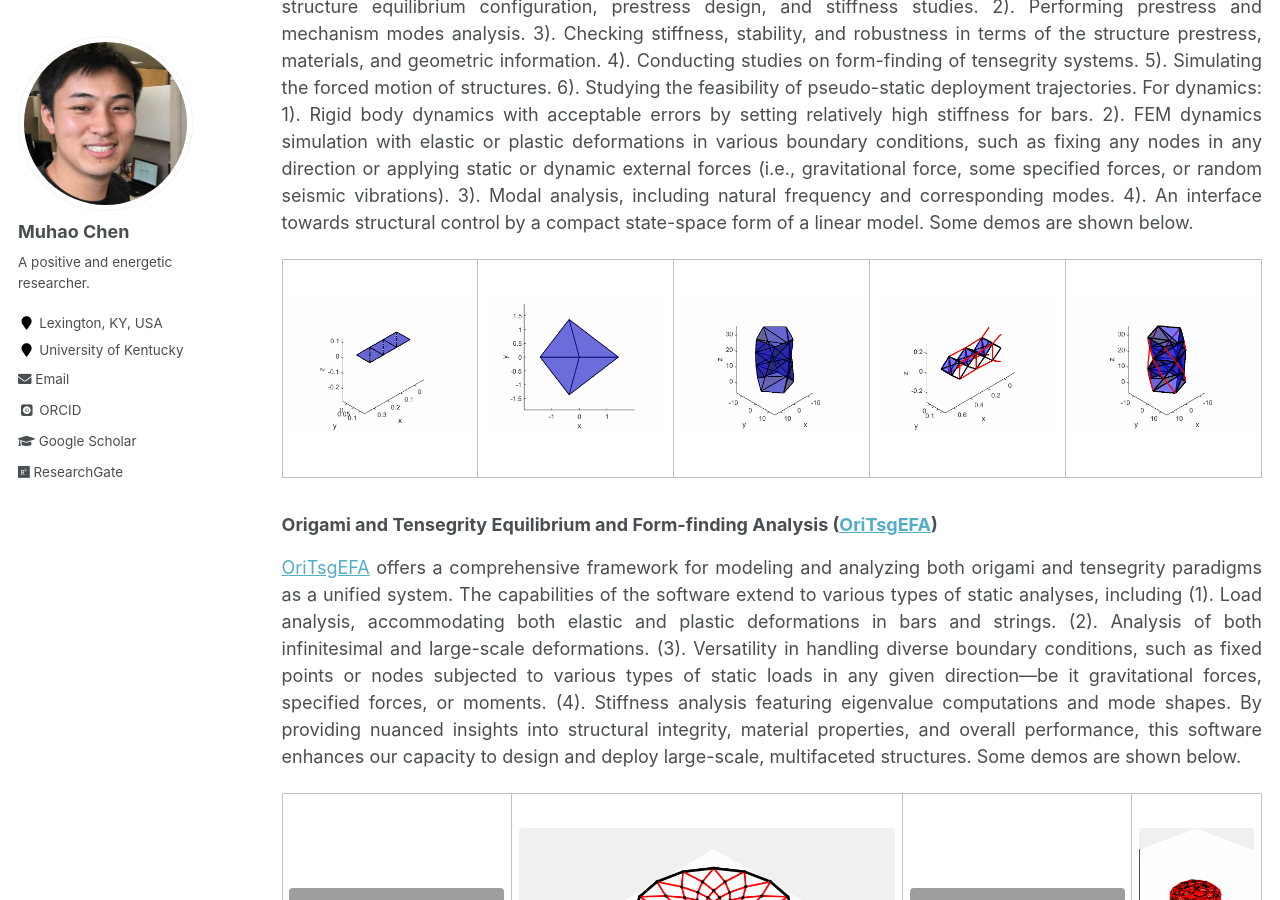
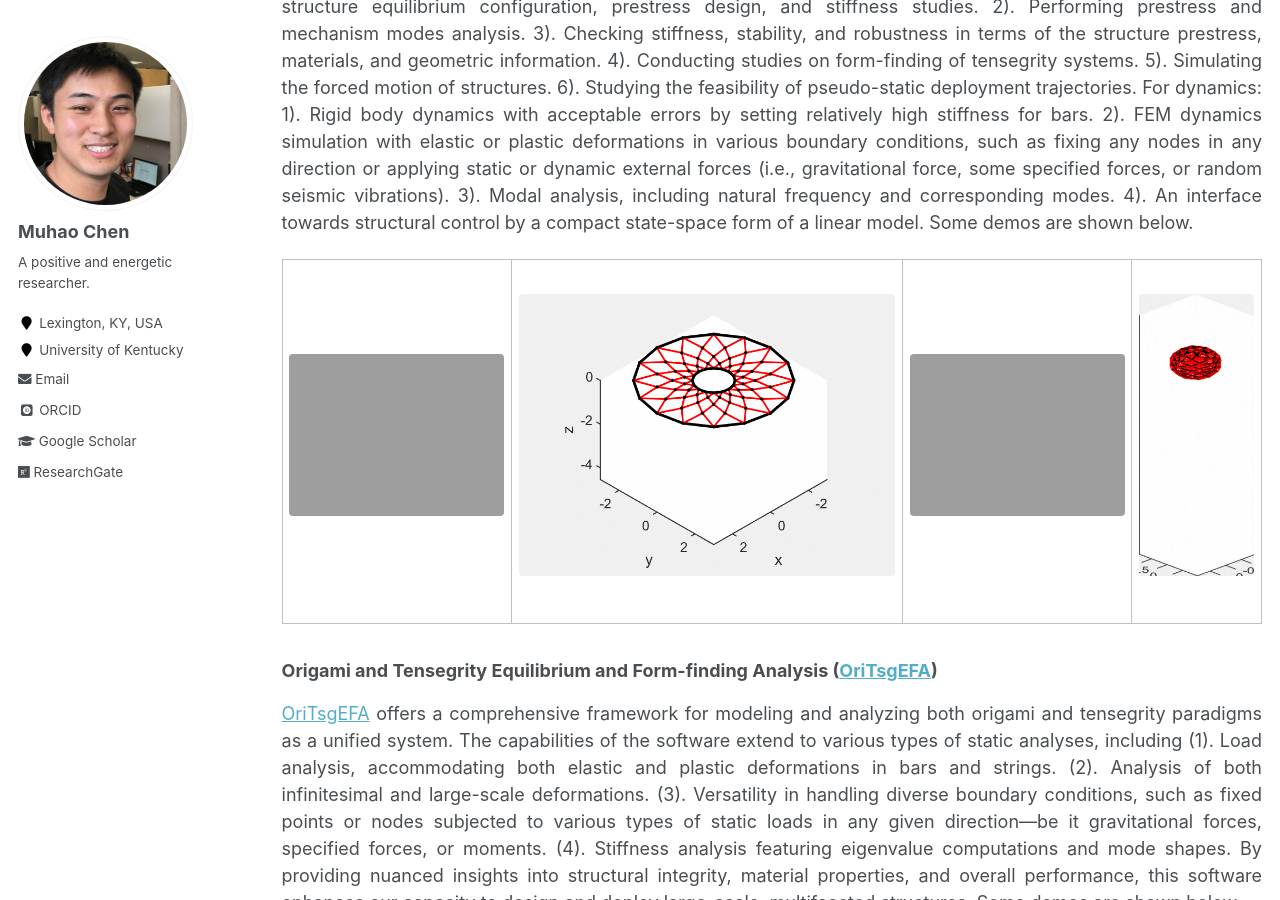
Before and after one commit to Muhao-Chen/muhao-chen.github.io, a Jekyll site: the page built from _pages/resources.md, in a window 1280 px wide and 900 px high, scrolled down 2010 px. Built offline with Jekyll 4.4.1, drawn with Linux system fonts in a browser that asks for light colours; some web fonts are replaced.

Commit message:
Update resources.md

```diff
--- a/_pages/resources.md
+++ b/_pages/resources.md
@@ -37,11 +37,10 @@ We appreciate your interest in our research. We are open and willing to answer a
 
 <table>
 <tr>
-<td><figure><img src="{{ site.url }}/images/rffi/01_origami_finger.gif" width="100px" height="100px"/></figure></td>
-<td><figure><img src="{{ site.url }}/images/rffi/02_A_Mirua.gif" width="100px" height="100px"/></figure></td>
-<td><figure><img src="{{ site.url }}/images/rffi/03_origami_kresling.gif" width="100px" height="100px"/></figure></td>
-<td><figure><img src="{{ site.url }}/images/rffi/04_shelter.gif" width="50px" height="100px"/></figure></td>
-<td><figure><img src="{{ site.url }}/images/rffi/05_Kresling_with_string.gif" width="50px" height="100px"/></figure></td>
+<td><figure><img src="{{ site.url }}/images/rffi/cable_dome.gif" width="100px" height="100px"/></figure></td>
+<td><figure><img src="{{ site.url }}/images/rffi/net.gif" width="100px" height="100px"/></figure></td>
+<td><figure><img src="{{ site.url }}/images/rffi/Jansen.gif" width="100px" height="100px"/></figure></td>
+<td><figure><img src="{{ site.url }}/images/rffi/ball.gif" width="50px" height="100px"/></figure></td>
 </tr>
 </table>
 
@@ -52,13 +51,13 @@ We appreciate your interest in our research. We are open and willing to answer a
 
 <table>
 <tr>
-<td><figure><img src="{{ site.url }}/images/rffi/cable_dome.gif" width="100px" height="100px"/></figure></td>
-<td><figure><img src="{{ site.url }}/images/rffi/net.gif" width="100px" height="100px"/></figure></td>
-<td><figure><img src="{{ site.url }}/images/rffi/Jansen.gif" width="100px" height="100px"/></figure></td>
-<td><figure><img src="{{ site.url }}/images/rffi/ball.gif" width="50px" height="100px"/></figure></td>
+<td><figure><img src="{{ site.url }}/images/rffi/01_origami_finger.gif" width="100px" height="100px"/></figure></td>
+<td><figure><img src="{{ site.url }}/images/rffi/02_A_Mirua.gif" width="100px" height="100px"/></figure></td>
+<td><figure><img src="{{ site.url }}/images/rffi/03_origami_kresling.gif" width="100px" height="100px"/></figure></td>
+<td><figure><img src="{{ site.url }}/images/rffi/04_shelter.gif" width="50px" height="100px"/></figure></td>
+<td><figure><img src="{{ site.url }}/images/rffi/05_Kresling_with_string.gif" width="50px" height="100px"/></figure></td>
 </tr>
 </table>
-
 
 ### Tensegrity Foil Design & Analysis Software (TsgFoil)
 
```
